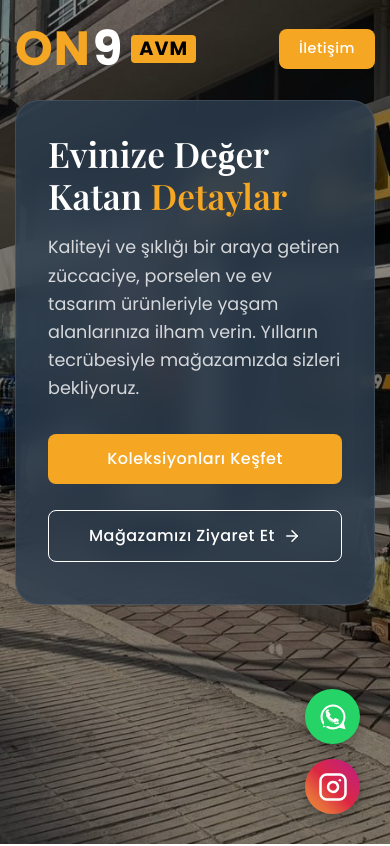
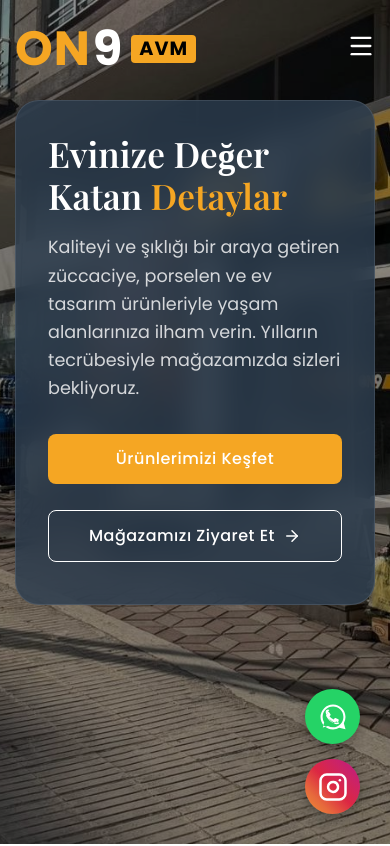
Before and after one commit to Onur1327/elvan, a React app in the folder frontend/: page / in a window 390 px wide. Shown: the top 846 px of the page. Built offline with nearby package versions, Linux system fonts and the light colour scheme; the HTML template or start-up script is replaced by a standard one; a web font is replaced by a local one.

Commit message:
feat: added mobile hamburger menu and updated button texts

```diff
--- a/frontend/src/components/Hero.jsx
+++ b/frontend/src/components/Hero.jsx
@@ -35,7 +35,7 @@ const Hero = () => {
           </p>
           <div className="hero-buttons" style={{ display: 'flex', gap: '1rem' }}>
             <a href="#kategoriler" className="btn btn-primary">
-              Koleksiyonları Keşfet
+              Ürünlerimizi Keşfet
             </a>
             <a href="#iletisim" className="btn btn-outline" style={{ display: 'flex', gap: '8px', alignItems: 'center' }}>
               Mağazamızı Ziyaret Et <ArrowRight size={18} />
--- a/frontend/src/components/Navbar.jsx
+++ b/frontend/src/components/Navbar.jsx
@@ -1,7 +1,9 @@
 import React, { useState, useEffect } from 'react';
+import { Menu, X } from 'lucide-react';
 
 const Navbar = () => {
   const [scrolled, setScrolled] = useState(false);
+  const [mobileMenuOpen, setMobileMenuOpen] = useState(false);
 
   useEffect(() => {
     const handleScroll = () => {
@@ -17,6 +19,8 @@ const Navbar = () => {
     };
   }, [scrolled]);
 
+  const closeMenu = () => setMobileMenuOpen(false);
+
   return (
     <nav style={{
       position: 'fixed',
@@ -26,15 +30,15 @@ const Navbar = () => {
       zIndex: 1000,
       padding: scrolled ? '15px 0' : '25px 0',
       transition: 'var(--transition)',
-      backgroundColor: scrolled ? 'rgba(26, 26, 26, 0.95)' : 'transparent',
-      backdropFilter: scrolled ? 'blur(10px)' : 'none',
+      backgroundColor: scrolled || mobileMenuOpen ? 'rgba(26, 26, 26, 0.95)' : 'transparent',
+      backdropFilter: scrolled || mobileMenuOpen ? 'blur(10px)' : 'none',
       boxShadow: scrolled ? 'var(--shadow-md)' : 'none',
       borderBottom: scrolled ? '1px solid rgba(255,255,255,0.05)' : 'none'
     }}>
       <div className="container" style={{ display: 'flex', justifyContent: 'space-between', alignItems: 'center' }}>
 
         {/* Logo */}
-        <a href="#" style={{
+        <a href="#" onClick={closeMenu} style={{
           fontFamily: 'var(--font-body)',
           textDecoration: 'none',
           display: 'flex',
@@ -48,11 +52,12 @@ const Navbar = () => {
             lineHeight: '1'
           }}>ON</span>
           <span style={{
-            color: scrolled ? 'var(--secondary)' : 'var(--white)',
+            color: scrolled || mobileMenuOpen ? 'var(--secondary)' : 'var(--white)',
             fontSize: '3rem',
             fontWeight: '900',
             lineHeight: '1',
-            marginLeft: '2px'
+            marginLeft: '2px',
+            transition: 'color 0.3s ease'
           }}>9</span>
           <span style={{
             backgroundColor: 'var(--primary)',
@@ -68,38 +73,45 @@ const Navbar = () => {
           }}>AVM</span>
         </a>
 
-        {/* Links */}
-        <div className="nav-links" style={{ display: 'flex', gap: '2rem', alignItems: 'center' }}>
-          <a href="#" style={{
-            color: 'var(--white)',
-            fontWeight: '500',
-            fontSize: '1rem',
-            opacity: 0.9
-          }} onMouseEnter={(e) => e.target.style.color = 'var(--primary)'}
-            onMouseLeave={(e) => e.target.style.color = 'var(--white)'}>Anasayfa</a>
-
-          <a href="#hakkimizda" style={{
-            color: 'var(--white)',
-            fontWeight: '500',
-            fontSize: '1rem',
-            opacity: 0.9
-          }} onMouseEnter={(e) => e.target.style.color = 'var(--primary)'}
-            onMouseLeave={(e) => e.target.style.color = 'var(--white)'}>Hakkımızda</a>
-
-          <a href="#kategoriler" style={{
-            color: 'var(--white)',
-            fontWeight: '500',
-            fontSize: '1rem',
-            opacity: 0.9
-          }} onMouseEnter={(e) => e.target.style.color = 'var(--primary)'}
-            onMouseLeave={(e) => e.target.style.color = 'var(--white)'}>Koleksiyonlar</a>
-
-          <a href="#iletisim" className="btn btn-primary" style={{ padding: '8px 20px', fontSize: '0.9rem' }}>
-            İletişim
-          </a>
+        {/* Desktop Links */}
+        <div className="desktop-links" style={{ display: 'flex', gap: '2rem', alignItems: 'center' }}>
+          <a href="#" style={{ color: 'var(--white)', fontWeight: '500', fontSize: '1rem', opacity: 0.9 }} onMouseEnter={(e) => e.target.style.color = 'var(--primary)'} onMouseLeave={(e) => e.target.style.color = 'var(--white)'}>Anasayfa</a>
+          <a href="#hakkimizda" style={{ color: 'var(--white)', fontWeight: '500', fontSize: '1rem', opacity: 0.9 }} onMouseEnter={(e) => e.target.style.color = 'var(--primary)'} onMouseLeave={(e) => e.target.style.color = 'var(--white)'}>Hakkımızda</a>
+          <a href="#kategoriler" style={{ color: 'var(--white)', fontWeight: '500', fontSize: '1rem', opacity: 0.9 }} onMouseEnter={(e) => e.target.style.color = 'var(--primary)'} onMouseLeave={(e) => e.target.style.color = 'var(--white)'}>Kategoriler</a>
+          <a href="#iletisim" className="btn btn-primary" style={{ padding: '8px 20px', fontSize: '0.9rem' }}>İletişim</a>
         </div>
 
+        {/* Mobile Menu Button */}
+        <button
+          className="mobile-menu-btn"
+          style={{ background: 'none', border: 'none', color: 'var(--white)', display: 'none', cursor: 'pointer' }}
+          onClick={() => setMobileMenuOpen(!mobileMenuOpen)}
+        >
+          {mobileMenuOpen ? <X size={28} /> : <Menu size={28} />}
+        </button>
       </div>
+
+      {/* Mobile Menu Dropdown */}
+      {mobileMenuOpen && (
+        <div className="mobile-dropdown animate-fade-up" style={{
+          position: 'absolute',
+          top: '100%',
+          left: 0,
+          right: 0,
+          backgroundColor: 'rgba(26, 26, 26, 0.98)',
+          padding: '1rem 20px 2rem',
+          display: 'flex',
+          flexDirection: 'column',
+          gap: '1.5rem',
+          borderBottom: '1px solid rgba(255,255,255,0.1)',
+          boxShadow: '0 10px 20px rgba(0,0,0,0.5)'
+        }}>
+          <a href="#" onClick={closeMenu} style={{ color: 'var(--white)', fontWeight: '500', fontSize: '1.1rem', padding: '0.5rem 0', borderBottom: '1px solid rgba(255,255,255,0.05)' }}>Anasayfa</a>
+          <a href="#hakkimizda" onClick={closeMenu} style={{ color: 'var(--white)', fontWeight: '500', fontSize: '1.1rem', padding: '0.5rem 0', borderBottom: '1px solid rgba(255,255,255,0.05)' }}>Hakkımızda</a>
+          <a href="#kategoriler" onClick={closeMenu} style={{ color: 'var(--white)', fontWeight: '500', fontSize: '1.1rem', padding: '0.5rem 0', borderBottom: '1px solid rgba(255,255,255,0.05)' }}>Kategoriler</a>
+          <a href="#iletisim" onClick={closeMenu} className="btn btn-primary" style={{ textAlign: 'center', marginTop: '10px' }}>İletişim</a>
+        </div>
+      )}
     </nav>
   );
 };
--- a/frontend/src/index.css
+++ b/frontend/src/index.css
@@ -205,12 +205,12 @@ button {
     text-align: center;
   }
 
-  .nav-links {
-    gap: 1rem !important;
+  .desktop-links {
+    display: none !important;
   }
 
-  .nav-links a:not(.btn) {
-    display: none !important;
+  .mobile-menu-btn {
+    display: block !important;
   }
 
   .section-title {
```
